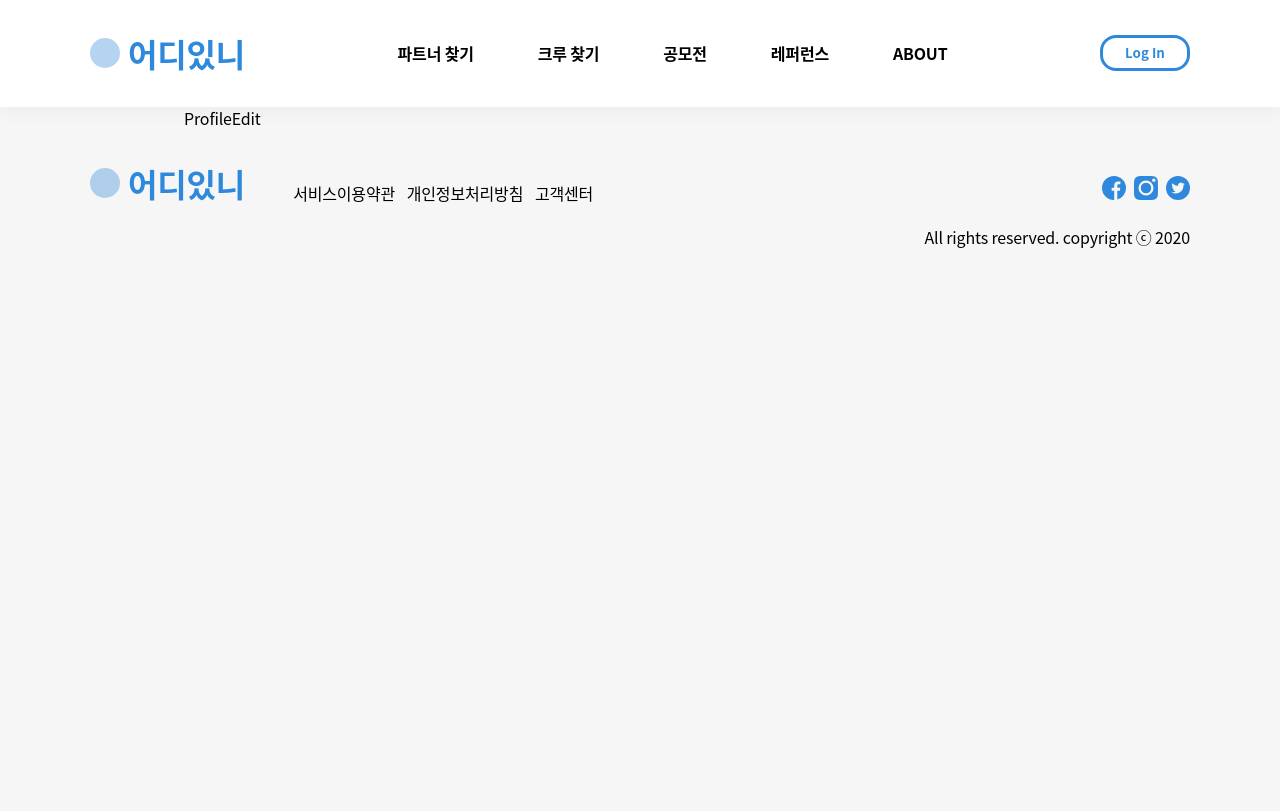
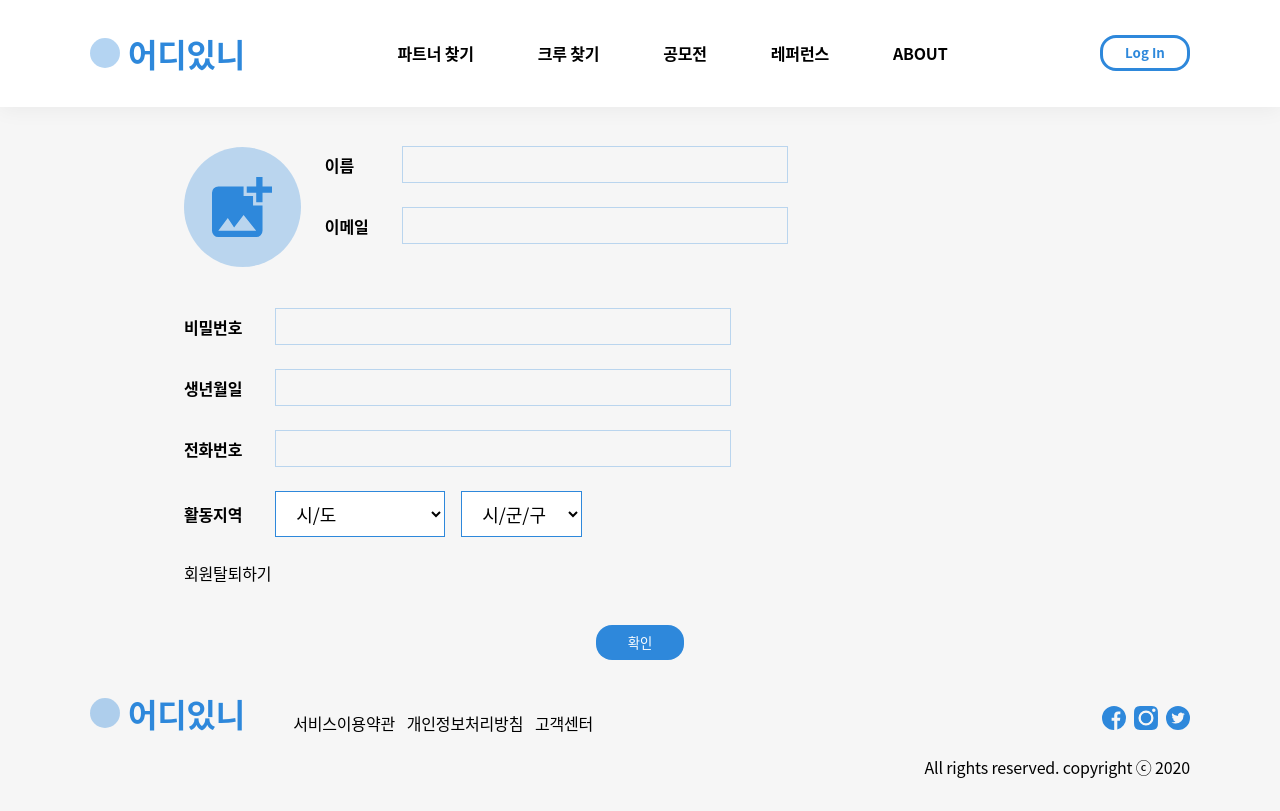
Before and after one commit to Double-Slash/5th-mini-team1-web, a Vue app in the folder front/: page /profile/edit in a window 1280 px wide. Built offline with nearby package versions, Linux system fonts and the light colour scheme.

Commit message:
[추가]:유저 프로필, 프로필 수정 화면 퍼블리싱

```diff
--- a/front/src/api/index.js
+++ b/front/src/api/index.js
@@ -66,7 +66,23 @@ function crewW(data) {
   });
 }
 
-export { examplefunc, examplefunc2, postLocalLogIn, postGoogleLogIn, postRegister, contestId, crewId, crewW, getLoadUserInfo };
+// 유저 정보 수정
+function patchUserInfo(id, data) {
+  return axios.patch(`${api.accounts}/${id}/`, data);
+}
+
+export {
+  examplefunc,
+  examplefunc2,
+  postLocalLogIn,
+  postGoogleLogIn,
+  postRegister,
+  contestId,
+  crewId,
+  crewW,
+  getLoadUserInfo,
+  patchUserInfo
+};
 
 /*
 스토어에서 다음과 같이 불러오면 좋을 것 같습니다.
--- a/front/src/views/profile/ProfileEdit.vue
+++ b/front/src/views/profile/ProfileEdit.vue
@@ -1,13 +1,279 @@
 <template>
-  <div>ProfileEdit</div>
+  <form @submit.prevent="submitForm">
+    <div class="name-email-wrapper">
+      <div class="thumbnail-wrapper" @click="clickUploadImage">
+        <img
+          src=""
+          class="user-thumbnail"
+          :class="active"
+          ref="uploadedImage"
+        />
+        <img src="@/assets/svg/imageUpload.svg" alt="이미지 업로드 아이콘" />
+      </div>
+      <div class="name-email-inputs">
+        <div class="input-wrapper">
+          <span>이름</span>
+          <input type="text" v-model="username" />
+        </div>
+        <div class="input-wrapper">
+          <span>이메일</span>
+          <input type="text" v-model="email" />
+        </div>
+      </div>
+    </div>
+    <div class="input-wrapper">
+      <span>비밀번호</span>
+      <input type="text" v-model="password" />
+    </div>
+    <div class="input-wrapper">
+      <span>생년월일</span>
+      <input type="text" v-model="birthday" />
+    </div>
+    <div class="input-wrapper">
+      <span>전화번호</span>
+      <input type="text" />
+    </div>
+    <div class="input-wrapper">
+      <span>활동지역</span>
+      <select>
+        <option selected>시/도</option>
+        <option>서울특별시</option>
+        <option>부산광역시</option>
+        <option>대구광역시</option>
+        <option>인천광역시</option>
+        <option>광주광역시</option>
+        <option>대전광역시</option>
+        <option>울산광역시</option>
+        <option>세종특별자치시</option>
+        <option>경기도</option>
+        <option>강원도</option>
+        <option>충청북도</option>
+        <option>충청남도</option>
+        <option>전라북도</option>
+        <option>전라남도</option>
+        <option>경상북도</option>
+        <option>경상남도</option>
+        <option>제주특별자치도</option>
+      </select>
+      <select>
+        <option selected>시/군/구</option>
+        <option>종로구</option>
+        <option>중구</option>
+        <option>용산구</option>
+        <option>성동구</option>
+        <option>광진구</option>
+        <option>동대문구</option>
+        <option>중랑구</option>
+        <option>성북구</option>
+        <option>강북구</option>
+        <option>도봉구</option>
+        <option>노원구</option>
+        <option>은평구</option>
+        <option>서대문구</option>
+        <option>마포구</option>
+        <option>양천구</option>
+        <option>강서구</option>
+        <option>구로구</option>
+        <option>금천구</option>
+        <option>영등포구</option>
+        <option>동작구</option>
+        <option>관악구</option>
+        <option>서초구</option>
+        <option>강남구</option>
+        <option>송파구</option>
+        <option>강동구</option>
+      </select>
+    </div>
+    <p class="delete-text">회원탈퇴하기</p>
+    <div class="confirm-wrapper">
+      <button type="submit">확인</button>
+    </div>
+  </form>
 </template>
 
 <script>
+import { mapActions } from "vuex";
+
 export default {
-
+  data() {
+    return {
+      uploadImage: "",
+      active: "",
+      username: "",
+      email: "",
+      password: "",
+      birthday: "",
+    };
+  },
+  methods: {
+    ...mapActions(["submitUserInfo"]),
+    async submitForm() {
+      const formData = new FormData();
+      formData.append("image", this.uploadImage);
+      formData.append("username", this.username);
+      formData.append("email", this.email);
+      formData.append("password", this.password);
+      formData.append("birthday", this.birthday);
+      await this.submitUserInfo(formData);
+    },
+    resizeImage(image) {
+      const canvas = document.createElement("canvas");
+      const maxSize = 1280;
+      let width = image.width;
+      let height = image.height;
+      if (width > height) {
+        if (width > maxSize) {
+          height *= maxSize / width;
+          width = maxSize;
+        }
+      } else {
+        if (height > maxSize) {
+          width *= maxSize / height;
+          height = maxSize;
+        }
+      }
+      canvas.width = width;
+      canvas.height = height;
+      canvas.getContext("2d").drawImage(image, 0, 0, width, height);
+      const dataUrl = canvas.toDataURL("image/jpeg");
+      return dataUrl;
+    },
+    createBlobObject(dataURL) {
+      const BASE64_MARKER = ";base64,";
+      // base64로 인코딩 되어있지 않을 경우
+      if (dataURL.indexOf(BASE64_MARKER) === -1) {
+        const parts = dataURL.split(",");
+        const contentType = parts[0].split(":")[1];
+        const raw = parts[1];
+        return new Blob([raw], {
+          type: contentType,
+        });
+      }
+      // base64로 인코딩 된 이진데이터일 경우
+      const parts = dataURL.split(BASE64_MARKER);
+      const contentType = parts[0].split(":")[1];
+      const raw = window.atob(parts[1]);
+      // atob()는 Base64를 디코딩하는 메서드
+      const rawLength = raw.length;
+      // 부호 없는 1byte 정수 배열을 생성
+      const uInt8Array = new Uint8Array(rawLength); // 길이만 지정된 배열
+      let i = 0;
+      while (i < rawLength) {
+        uInt8Array[i] = raw.charCodeAt(i);
+        i++;
+      }
+      return new Blob([uInt8Array], {
+        type: contentType,
+      });
+    },
+    clickUploadImage() {
+      const input = document.createElement("input"); // input 생성
+      input.type = "file"; // input type을 file로 설정
+      input.accept = "image/*"; // file은 image 형태만 accpet 하도록 설정
+      input.click();
+      input.onchange = (changeEvent) => {
+        const file = changeEvent.target.files[0];
+        const reader = new FileReader();
+        this.uploadImage = file.name;
+        reader.onload = (loadEvent) => {
+          this.active = "active";
+          this.$refs.uploadedImage.src = loadEvent.target.result;
+          this.$refs.uploadedImage.onload = (imageEvent) => {
+            const dataUrl = this.resizeImage(this.$refs.uploadedImage);
+            // this.uploadImage = this.createBlobObject(dataUrl);
+          };
+        };
+        reader.readAsDataURL(file);
+      };
+    },
+  },
 };
 </script>
 
-<style>
+<style scoped>
+form {
+  margin-top: 40px;
+}
 
+span {
+  flex: 0 0 10%;
+  font-weight: bold;
+}
+
+input {
+  flex: 0 0 50%;
+  padding: 8px 16px;
+  border: 1px solid rgba(46, 135, 219, 0.3);
+}
+
+select {
+  border: 0px;
+  font-size: 18px;
+  padding: 8px 16px;
+  margin-right: 16px;
+  border: 1px solid #2e88db;
+  background-color: #ffffff;
+}
+
+.name-email-wrapper {
+  display: flex;
+  align-items: center;
+  margin-bottom: 40px;
+}
+
+.thumbnail-wrapper {
+  position: relative;
+  display: flex;
+  justify-content: center;
+  align-items: center;
+  width: 120px;
+  height: 120px;
+  margin-right: 24px;
+  border-radius: 50%;
+  background: rgba(46, 135, 219, 0.3);
+  overflow: hidden;
+  cursor: pointer;
+}
+
+.user-thumbnail {
+  position: absolute;
+  top: 0;
+  left: 0;
+  width: 100%;
+  height: 100%;
+  background-size: contain;
+  background-position: center;
+  opacity: 0;
+}
+.user-thumbnail.active {
+  opacity: 1;
+}
+
+.name-email-inputs {
+  width: calc(100% - 120px);
+}
+
+.input-wrapper {
+  display: flex;
+  align-items: center;
+  margin-bottom: 24px;
+}
+
+.delete-text {
+  cursor: pointer;
+  margin-bottom: 40px;
+}
+
+.confirm-wrapper {
+  display: flex;
+  justify-content: center;
+  width: 100%;
+}
+
+.confirm-wrapper > button {
+  padding: 8px 32px;
+  border-radius: 16px;
+  background: #2e88db;
+  color: white;
+}
 </style>
--- a/front/src/views/profile/ProfileMain.vue
+++ b/front/src/views/profile/ProfileMain.vue
@@ -1,13 +1,99 @@
 <template>
-  <div>ProfileMain </div>
+  <section>
+    <article class="profile-container">
+      <div class="thumbnail-wrapper">
+        <img src="@/assets/img/profile/profile4.png" class="user-thumbnail" />
+      </div>
+      <div>
+        <h1>{{ userInfo.username }}</h1>
+        <span>{{ userInfo.email }}</span>
+      </div>
+      <div class="buttons">
+        <button class="logout-btn">로그아웃</button>
+        <router-link to="/profile/edit">
+          <img src="@/assets/svg/gear.svg" alt="설정 버튼" />
+        </router-link>
+      </div>
+    </article>
+    <article class="partner-container">
+      <h1>나의 파트너 프로필</h1>
+      <ul></ul>
+      <div class="none-posts-text">
+        <p>나의 파트너 프로필이 존재하지 않습니다</p>
+      </div>
+    </article>
+    <article class="crew-container">
+      <h1>나의 크루 프로필</h1>
+      <ul></ul>
+      <div class="none-posts-text">
+        <p>나의 크루 프로필이 존재하지 않습니다</p>
+      </div>
+    </article>
+  </section>
 </template>
 
 <script>
+import { mapActions, mapState } from "vuex";
+
 export default {
-
+  computed: {
+    ...mapState(["userInfo"]),
+  },
 };
 </script>
 
-<style>
+<style scoped>
+section {
+  margin-top: 40px;
+}
 
+article {
+  margin-bottom: 40px;
+}
+
+.profile-container {
+  display: flex;
+  align-items: center;
+}
+
+.thumbnail-wrapper {
+  width: 72px;
+  height: 72px;
+  margin-right: 16px;
+  border-radius: 50%;
+  overflow: hidden;
+}
+
+.user-thumbnail {
+  width: 100%;
+  height: 100%;
+  background-repeat: no-repeat;
+}
+
+.buttons {
+  display: flex;
+  align-items: center;
+  margin-left: auto;
+  cursor: pointer;
+}
+
+.logout-btn {
+  padding: 8px 24px;
+  border-radius: 24px;
+  margin-right: 16px;
+  background: #2e88db;
+  color: white;
+}
+
+.partner-container,
+.crew-container {
+  min-height: 200px;
+}
+
+.none-posts-text {
+  display: flex;
+  justify-content: center;
+  align-items: center;
+  height: 200px;
+}
 </style>
```
Also changed, not shown: front/src/assets/svg/gear.svg (added), front/src/assets/svg/imageUpload.svg (added).
